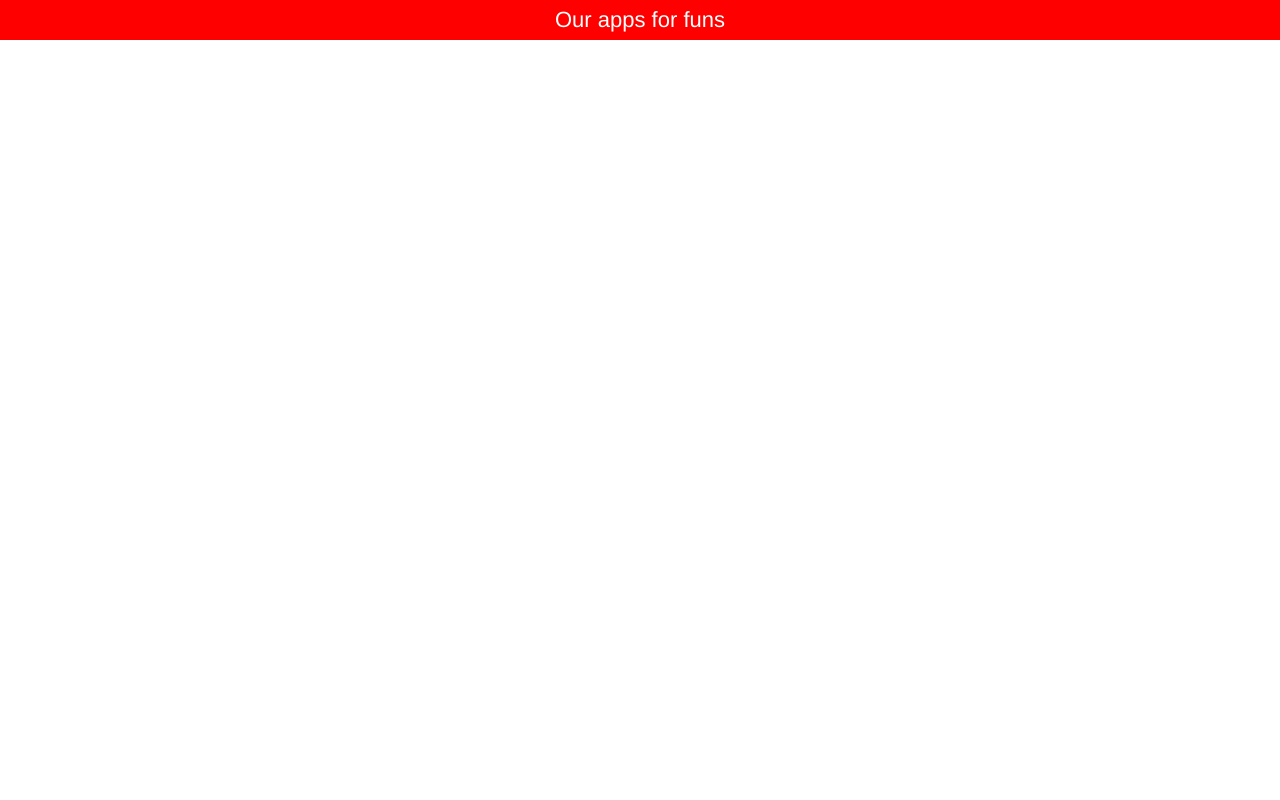
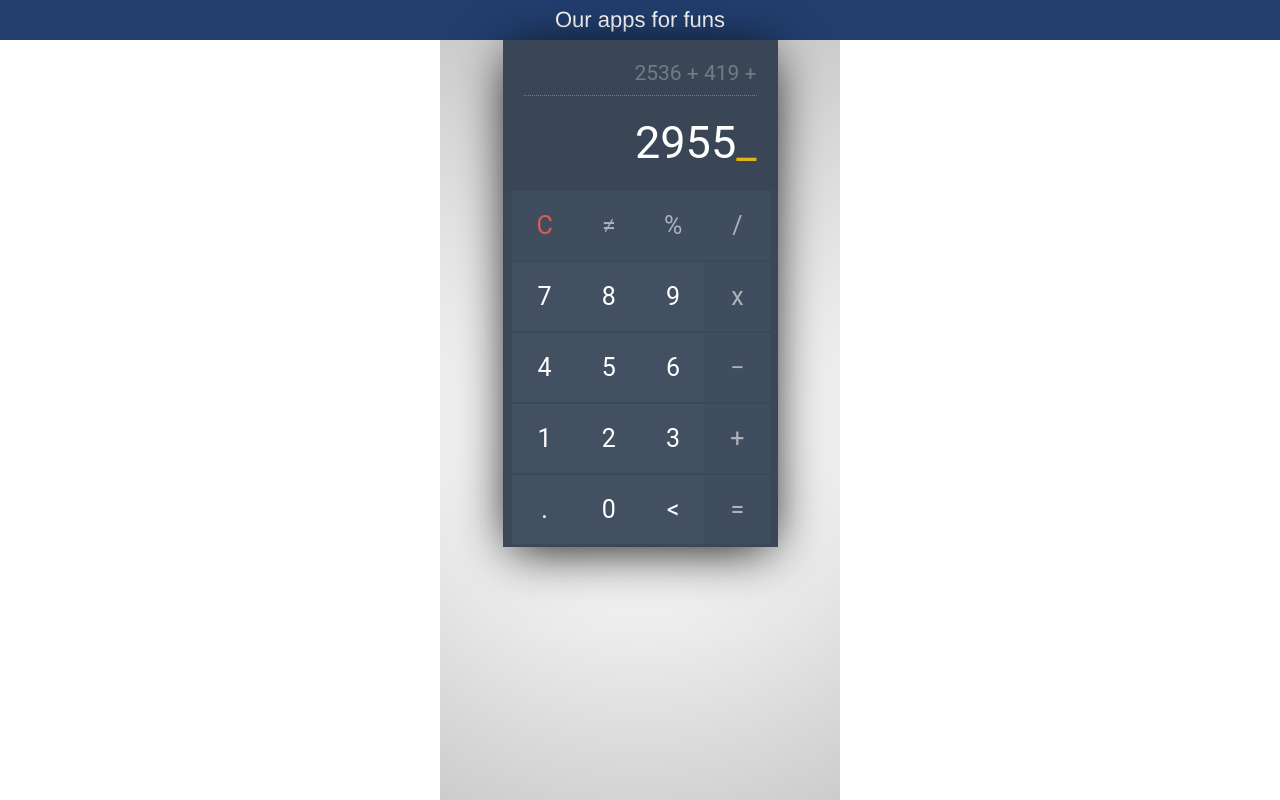
Before and after one commit to jparra5/for-the-future, a Vue app: page /#/calc in a window 1280 px wide. Built offline with nearby package versions, Linux system fonts and the light colour scheme.

Commit message:
Added calculator app/webpage

```diff
--- a/src/App.vue
+++ b/src/App.vue
@@ -27,7 +27,7 @@
 #header {
   height: 40px;
   width: 100%;
-    background-color: red;
+  background-color: #213e6d;
 }
 span {
   color:white;
@@ -35,7 +35,8 @@
   line-height: 40px;
 }
 #bodyContent {
-    background-color: yellow;
+  background: white;
+  background: radial-gradient(circle, #fff 20%, #ccc);
   flex-grow: 1;
 }
 </style>
--- /dev/null
+++ b/src/components/Calc.vue
@@ -0,0 +1,166 @@
+<template>
+<div class="container">
+  <div class="calc-body">
+    <div class="calc-screen">
+      <div class="calc-operation">2536 + 419 + </div>
+      <div class="calc-typed">2955<span class="blink-me">_</span></div>
+    </div>
+    <div class="calc-button-row">
+      <div class="button c">C</div>
+      <div class="button l">≠</div>
+      <div class="button l">%</div>
+      <div class="button l">/</div>
+    </div>
+    <div class="calc-button-row">
+      <div class="button">7</div>
+      <div class="button">8</div>
+      <div class="button">9</div>
+      <div class="button l">x</div>
+    </div>
+    <div class="calc-button-row">
+      <div class="button">4</div>
+      <div class="button">5</div>
+      <div class="button">6</div>
+      <div class="button l">−</div>
+    </div>
+    <div class="calc-button-row">
+      <div class="button">1</div>
+      <div class="button">2</div>
+      <div class="button">3</div>
+      <div class="button l">+</div>
+    </div>
+    <div class="calc-button-row">
+      <div class="button">.</div>
+      <div class="button">0</div>
+      <div class="button">
+        <</div>
+          <div class="button l">=</div>
+      </div>
+    </div>
+  </div>
+</template>
+
+<script>
+export default {
+  name: 'HelloWorld',
+  data () {
+    return {
+      msg: 'Welcome to Your Vue.js App'
+    }
+  },
+  methods: {
+    submitMessage: function () {
+      console.log('jaime was here')
+      alert('User typed: ' + this.userInput)
+
+      this.textMessages.push({
+        name: 'Justin',
+        message: this.userInput
+      })
+
+      this.userInput = '';
+    }
+  },
+  computed: {
+    woot: function () {
+
+    }
+  },
+  created () {
+    // similar to onload or onstart
+    console.log('woot: ', this.textMessages)
+  }
+}
+</script>
+
+<!-- Add "scoped" attribute to limit CSS to this component only -->
+<style scoped>
+* {
+  box-sizing: border-box;
+  font-family: 'Roboto', sans-serif;
+}
+
+body {
+  background: #EAEBEC;
+}
+
+.container {
+  width: 400px;
+  margin: auto;
+}
+
+.calc-body {
+  width: 275px;
+  margin: auto;
+  min-height: 400px;
+  border: solid 1px #3A4655;
+  box-shadow: 0 8px 50px -7px black;
+}
+
+.calc-screen {
+  background: #3A4655;
+  width: 100%;
+  height: 150px;
+  padding: 20px;
+}
+
+.calc-operation {
+  text-align: right;
+  color: #727B86;
+  font-size: 21px;
+  padding-bottom: 10px;
+  border-bottom: dotted 1px;
+}
+
+.calc-typed {
+  margin-top: 20px;
+  font-size: 45px;
+  text-align: right;
+  color: #fff;
+}
+
+.calc-button-row {
+  width: 100%;
+  background: #3C4857;
+}
+
+.button {
+  width: 25%;
+  background: #425062;
+  color: #fff;
+  padding: 20px;
+  display: inline-block;
+  font-size: 25px;
+  text-align: center;
+  vertical-align: middle;
+  margin-right: -4px;
+  border-right: solid 2px #3C4857;
+  border-bottom: solid 2px #3C4857;
+  transition: all 0.2s ease-in-out;
+}
+
+.button.l {
+  color: #AEB3BA;
+  background: #404D5E;
+}
+
+.button.c {
+  color: #D95D4E;
+  background: #404D5E;
+}
+
+.button:hover {
+  background: #E0B612;
+  //transform: rotate(5deg);
+}
+
+.button.c:hover,
+.button.l:hover {
+  background: #E0B612;
+  color: #fff;
+}
+
+.blink-me {
+  color: #E0B612;
+}
+</style>
--- a/src/router/index.js
+++ b/src/router/index.js
@@ -2,6 +2,7 @@ import Vue from 'vue'
 import Router from 'vue-router'
 import HelloWorld from '@/components/HelloWorld'
 import ToDo from '@/components/ToDo'
+import Calc from '@/components/Calc'
 
 Vue.use(Router)
 
@@ -14,6 +15,10 @@ export default new Router({
     {
       path: '/todo',
       component: ToDo
+    },
+    {
+      path: '/calc',
+      component: Calc
     }
   ]
 })
```
Lines whose indentation alone changed are shown as unchanged.
